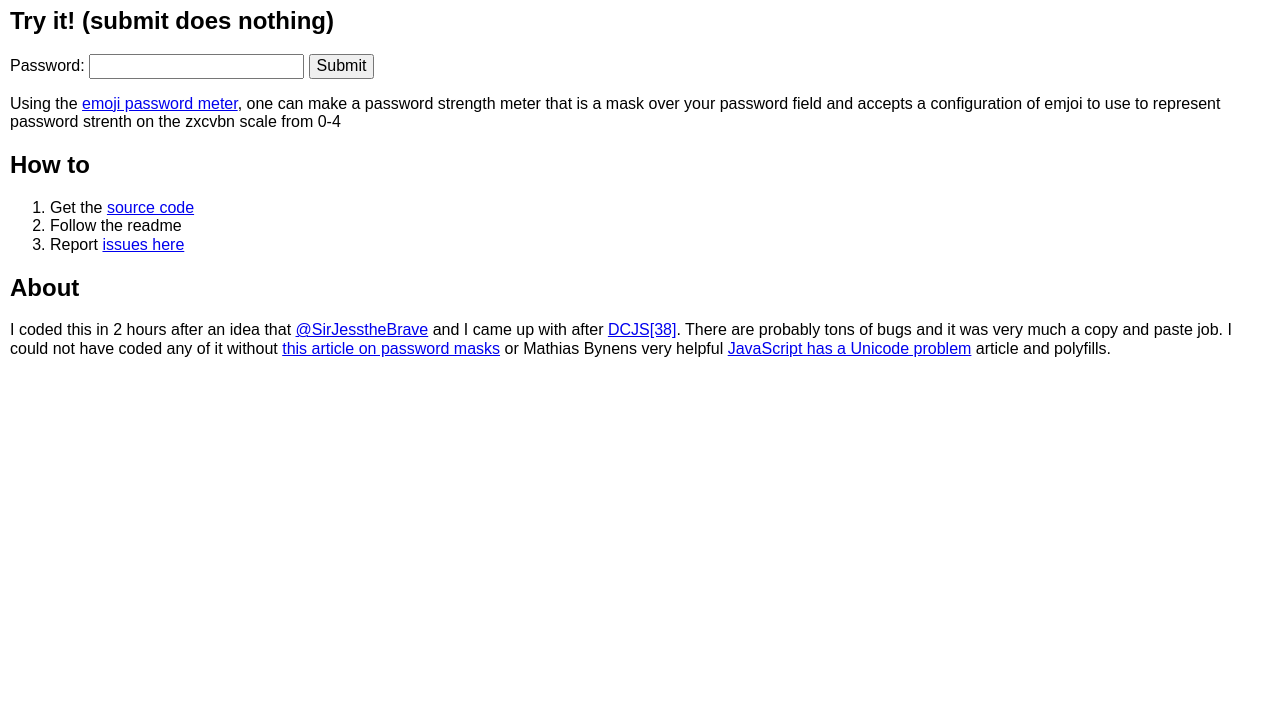
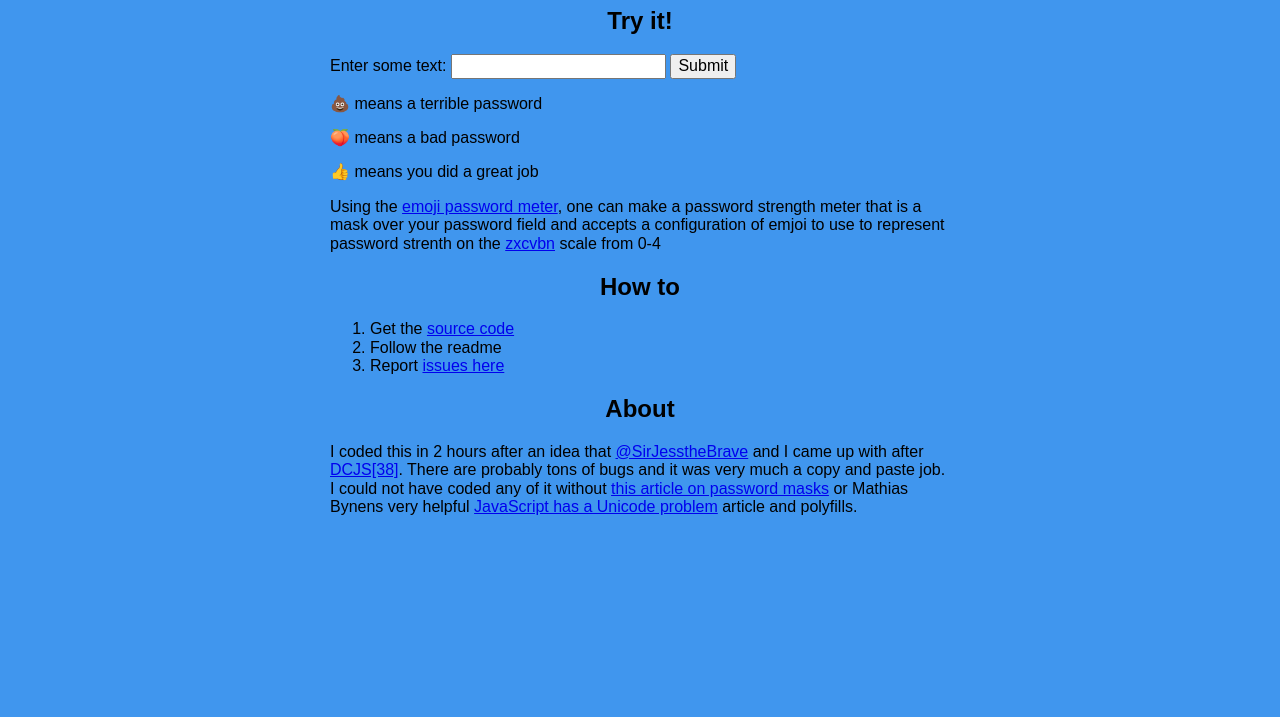
Before and after one commit to elgreg/emoji-password-meter, a plain HTML site: page index.html in a window 1280 px wide. Shown: the part 83-800 px from the top of the page. Drawn offline with nearby package versions, Linux system fonts and the light colour scheme.

Commit message:
Even better index page

```diff
--- a/index.html
+++ b/index.html
@@ -8,7 +8,21 @@
   <style>
     body {
       padding: 10px;
+      /* Permalink - use to edit and share this gradient: http://colorzilla.com/gradient-editor/#4096ee+0,4096ee+100;Blue+Flat+%232 */
+      background: #4096ee; /* Old browsers */
+      background: -moz-linear-gradient(top,  #4096ee 0%, #4096ee 100%); /* FF3.6-15 */
+      background: -webkit-linear-gradient(top,  #4096ee 0%,#4096ee 100%); /* Chrome10-25,Safari5.1-6 */
+      background: linear-gradient(to bottom,  #4096ee 0%,#4096ee 100%); /* W3C, IE10+, FF16+, Chrome26+, Opera12+, Safari7+ */
+      filter: progid:DXImageTransform.Microsoft.gradient( startColorstr='#4096ee', endColorstr='#4096ee',GradientType=0 ); /* IE6-9 */
+      font-family: Sans-serif;
+      max-width: 620px;
+      margin: 0 auto;
     }
+    h1,h2,h3 {
+      text-align: center;
+    }
+
+
   </style>
 
   <script src="js/lib/at.js"></script>
@@ -21,23 +35,25 @@
 
 </head>
 <body>
-  <h1>Welcome to the emoji Password meter</h1>
-  <h2>Try it! (submit does nothing)</h2>
+  <h1>emoji password meter</h1>
+  <h2>Try it!</h2>
 
-  <form>
-  <label for="pword">Password:</label>
+  <form id="theForm">
+  <label for="pword">Enter some text:</label>
   <span>
      <input type="hidden" name="pword" />
-     <input type="text" class="masked" id="pword" autocomplete="off" />
+     <input type="text" class="masked" name="userpassword" id="pword" autocomplete="off" />
   </span>
   <input type="submit"/>
   </form>
+  <p>💩 means a terrible password</p>
+  <p>🍑 means a bad password</p>
+  <p>👍 means you did a great job</p>
 
   <p>Using the <a href="https://github.com/elgreg/emoji-password-meter">emoji password meter</a>,
      one can make a password strength meter that is a mask
     over your password field and accepts a configuration of emjoi to use
-    to represent password strenth on the zxcvbn scale from 0-4</p>
-
+    to represent password strenth on the <a href="https://github.com/dropbox/zxcvbn">zxcvbn</a> scale from 0-4</p>
 
   <h2>How to</h2>
 
@@ -75,9 +91,15 @@
           "4": "👍"
       };
 
-
       new MaskedPassword(document.getElementById("pword"), symbolConfig);
 
+
+      var theForm = document.getElementById('theForm');
+      theForm.addEventListener('submit', function(e){
+        alert("You entered \"" + theForm.userpassword.value + "\"");
+        e.preventDefault();
+        return false;
+      }, false);
     })();
   </script>
 </body>
```
